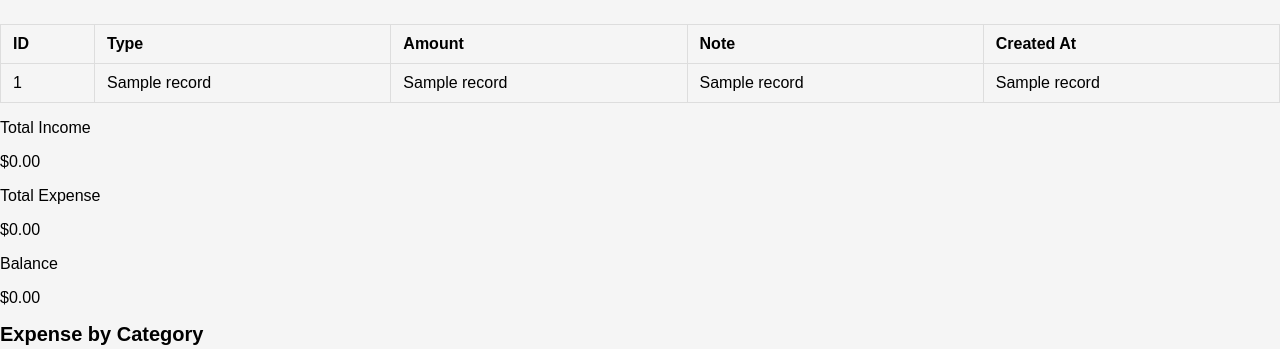
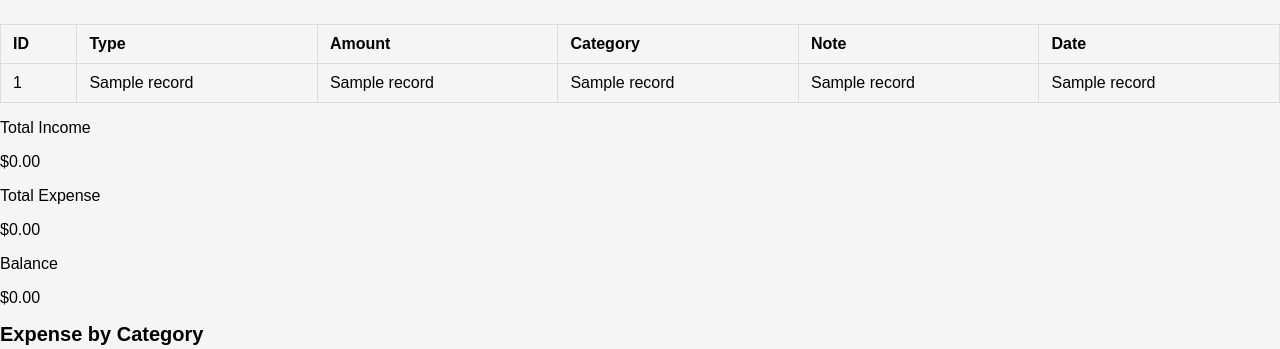
Before and after one commit to Jay-23-Lebron/expense-tracker-web, a Flask app: template templates/dashboard.html in a window 1280 px wide. Shown: the part 94-443 px from the top of the page. Run offline with Flask 3, Linux system fonts and the light colour scheme; the template is opened without the code that fills it: most values are stand-ins (such as "Sample title", 1, 10 or a date in 2020).

Commit message:
fix(dashboard): fix table column misalignment and add date column

```diff
--- a/templates/dashboard.html
+++ b/templates/dashboard.html
@@ -24,8 +24,9 @@
                 <th>ID</th>
                 <th>Type</th>
                 <th>Amount</th>
+                <th>Category</th>
                 <th>Note</th>
-                <th>Created At</th>
+                <th>Date</th>
             </tr>
         </thead>
         <tbody>
@@ -36,6 +37,7 @@
                 <td>{{ record[2] }}</td>
                 <td>{{ record[3] }}</td>
                 <td>{{ record[4] }}</td>
+                <td>{{ record[5] }}</td>
             </tr>
             {% endfor %}
         </tbody>
```
